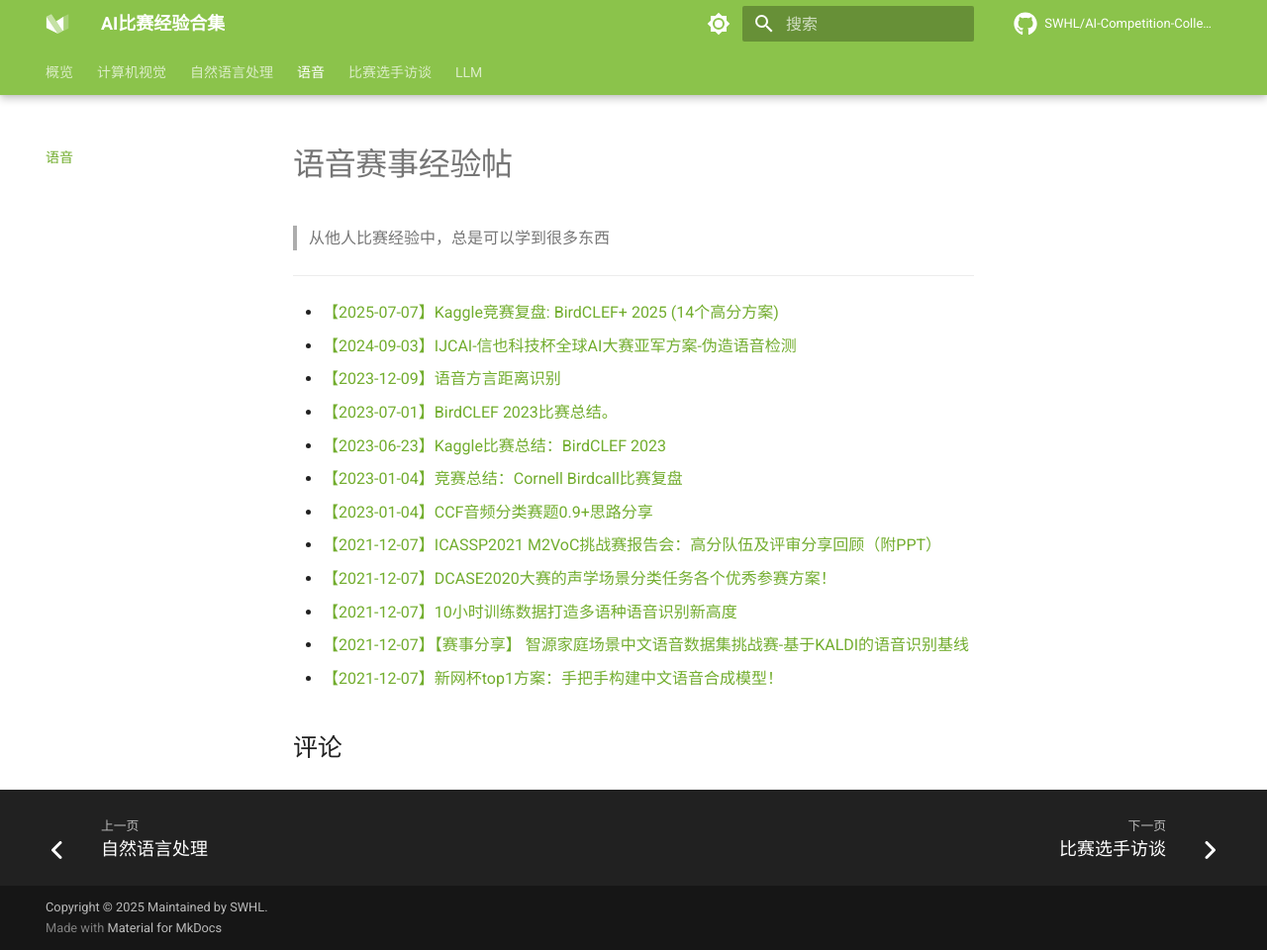
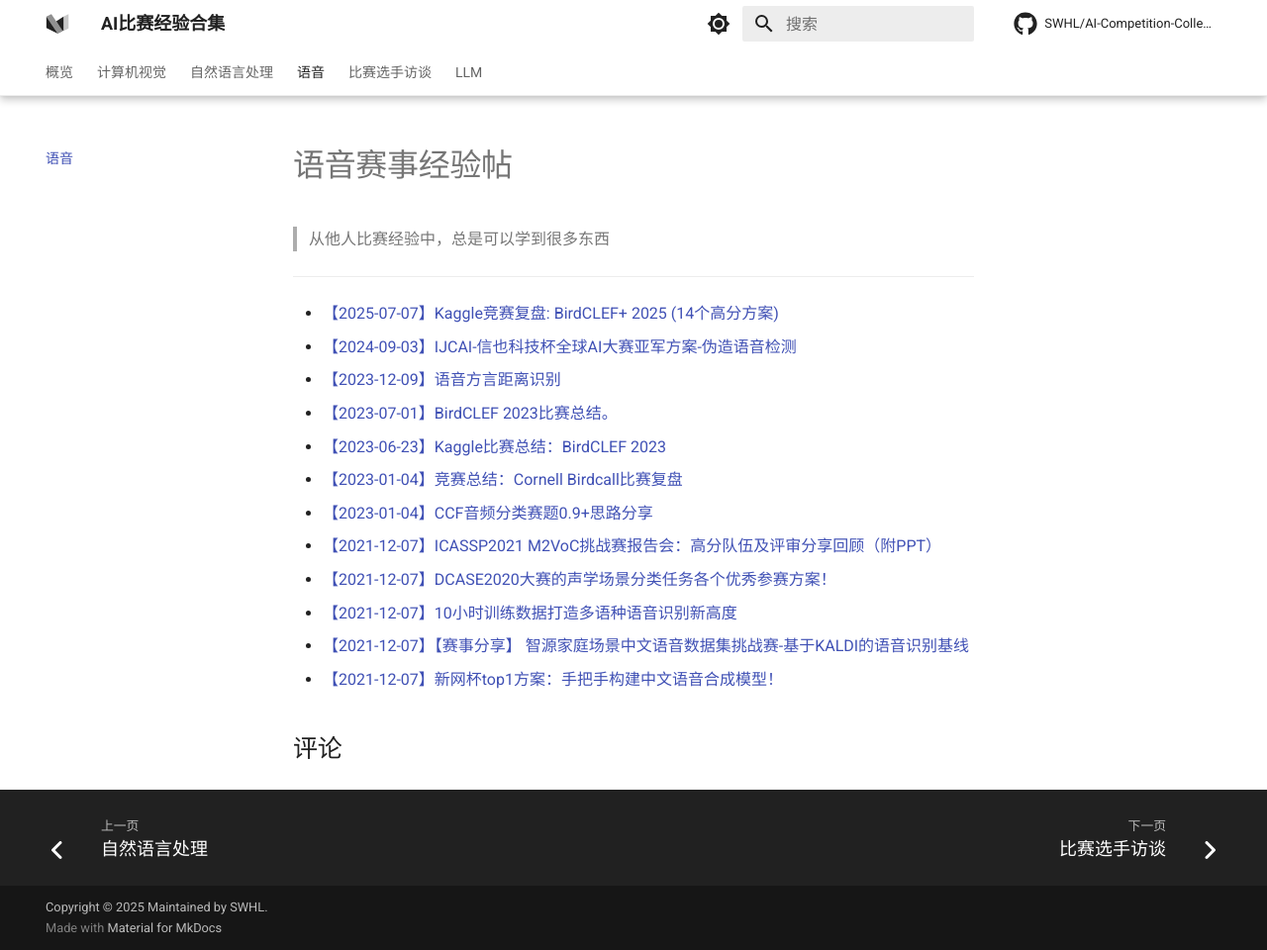
Before and after one commit to SWHL/AI-Competition-Collections, an MkDocs documentation site: the page built from docs/Speech.md, in a window 1280 px wide and 960 px high. Shown: the whole window at 99% size. Built offline with MkDocs 1.6.1 and Material for MkDocs 9.7.7, drawn with Linux system fonts in a browser that asks for light colours; comment, search, counter and statistics services are not loaded.

Commit message:
Update mkdocs.yml

```diff
--- a/mkdocs.yml
+++ b/mkdocs.yml
@@ -34,8 +34,8 @@
   palette:
     - media: "(prefers-color-scheme: light)" # 浅色
       scheme: default
-      primary: light green
-      accent: light green
+      primary: white
+      accent: white
       toggle:
         icon: material/brightness-7
         name: Switch to dark mode
```
